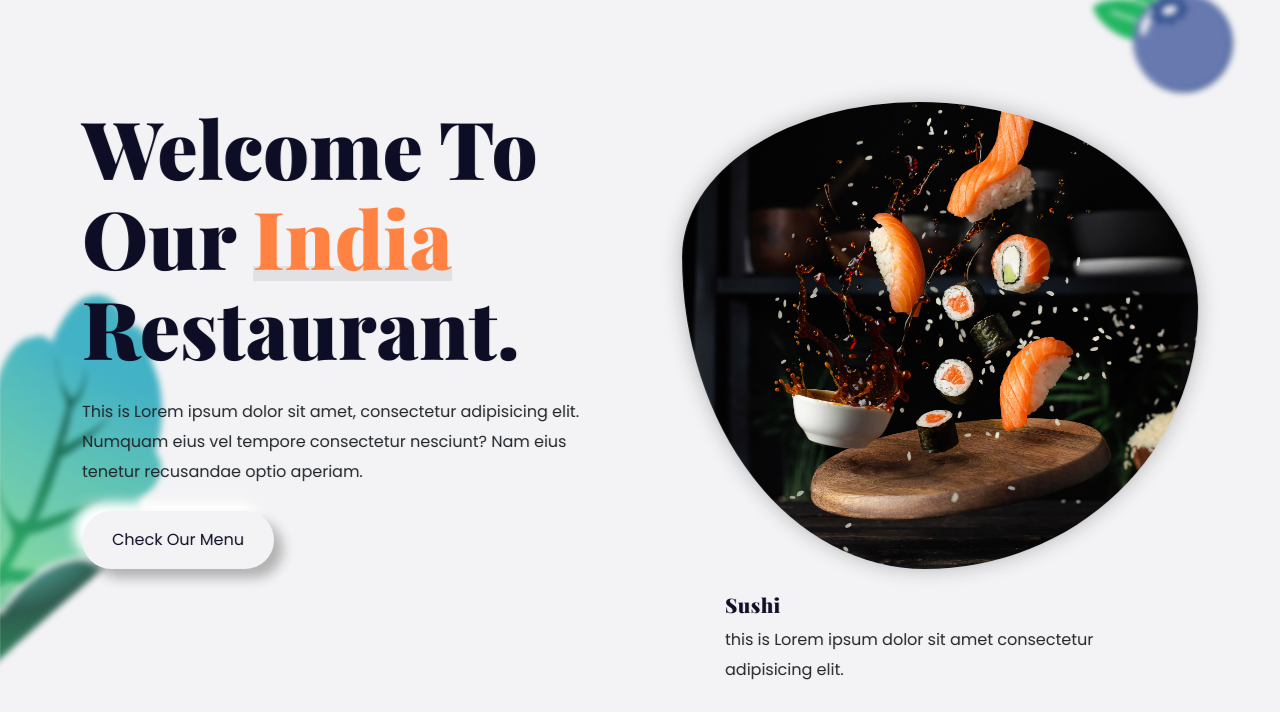
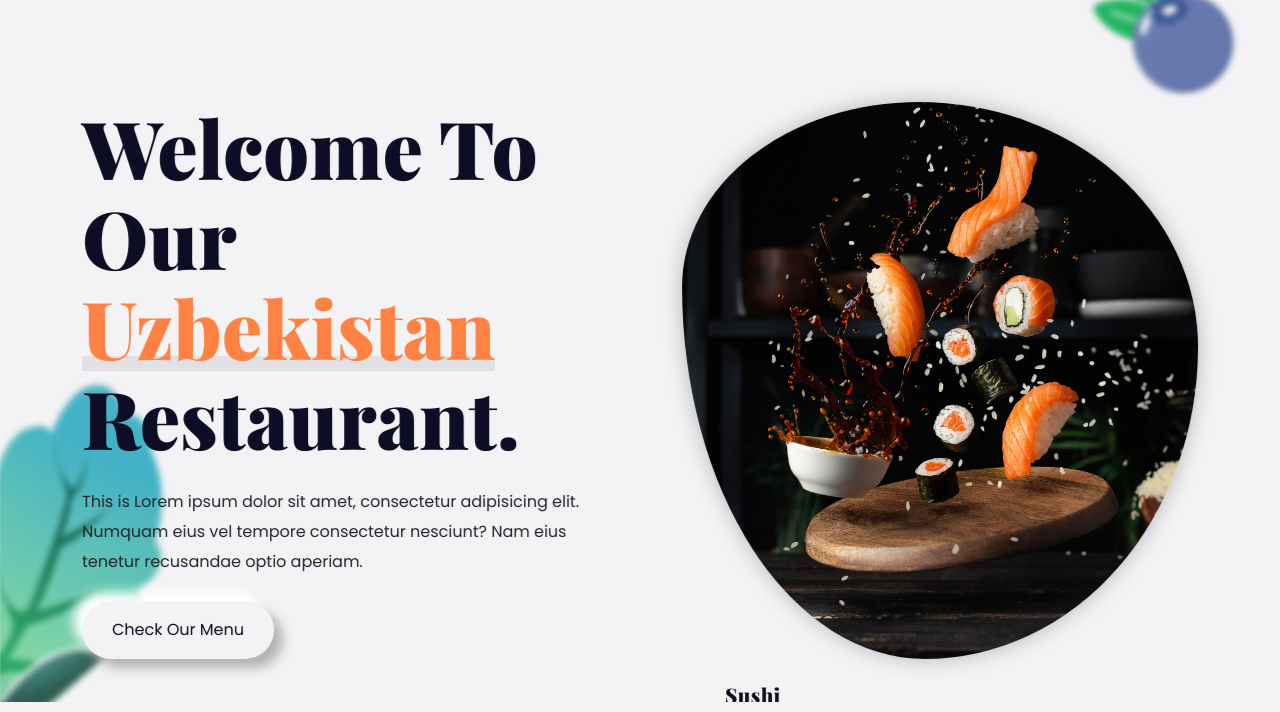
Before and after one commit to nurbek717/food-website, a plain HTML site: page index.html in a window 1280 px wide. Shown: the part 98-810 px from the top of the page. Drawn offline with nearby package versions, Linux system fonts and the light colour scheme; a web font is replaced by a local one.

Commit message:
uzbeksitan

```diff
--- a/index.html
+++ b/index.html
@@ -84,7 +84,7 @@
                                 <div class="banner-text">
                                     <h1 class="h1-title">
                                         Welcome to our
-                                        <span>India</span>
+                                        <span>Uzbekistan</span>
                                         restaurant.
                                     </h1>
                                     <p>This is Lorem ipsum dolor sit amet, consectetur adipisicing elit. Numquam eius
```
